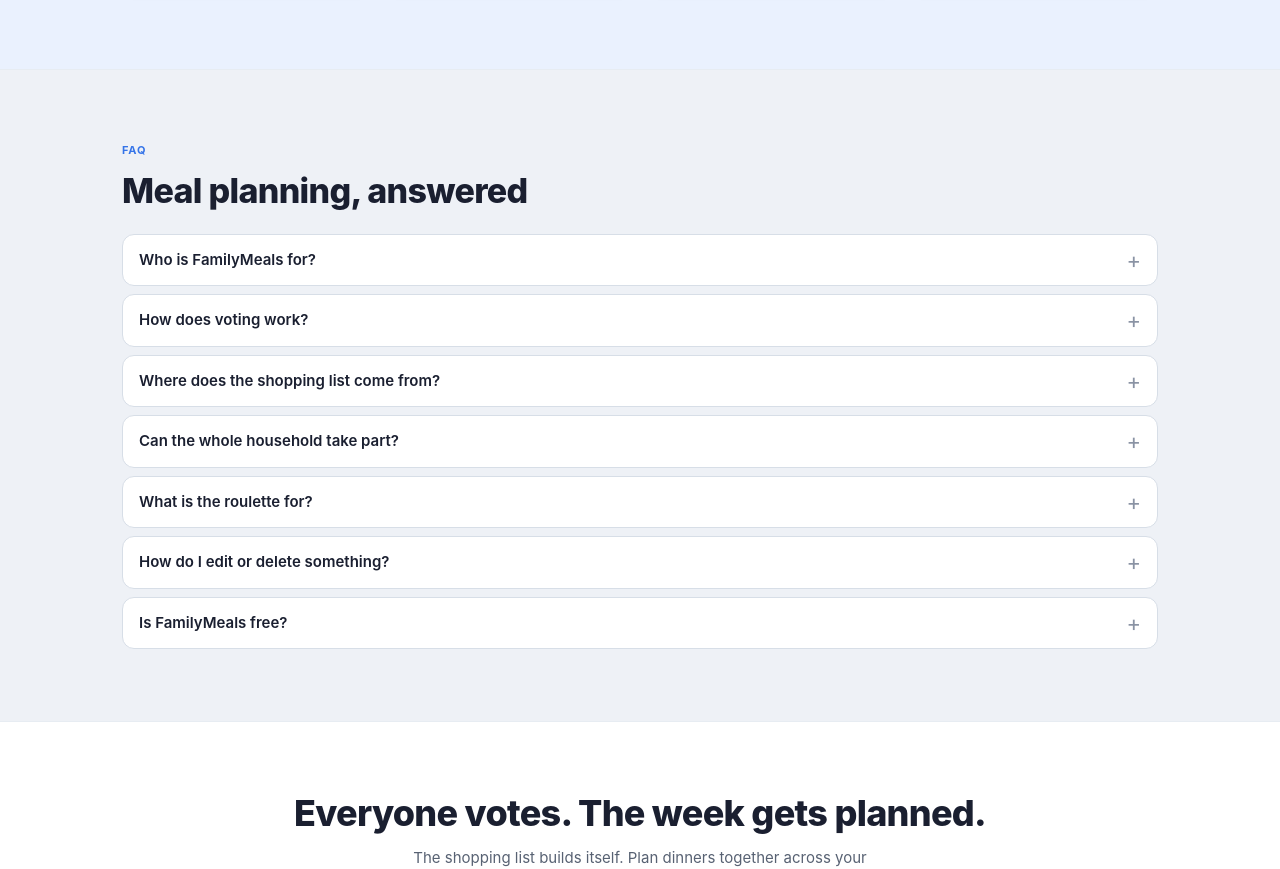
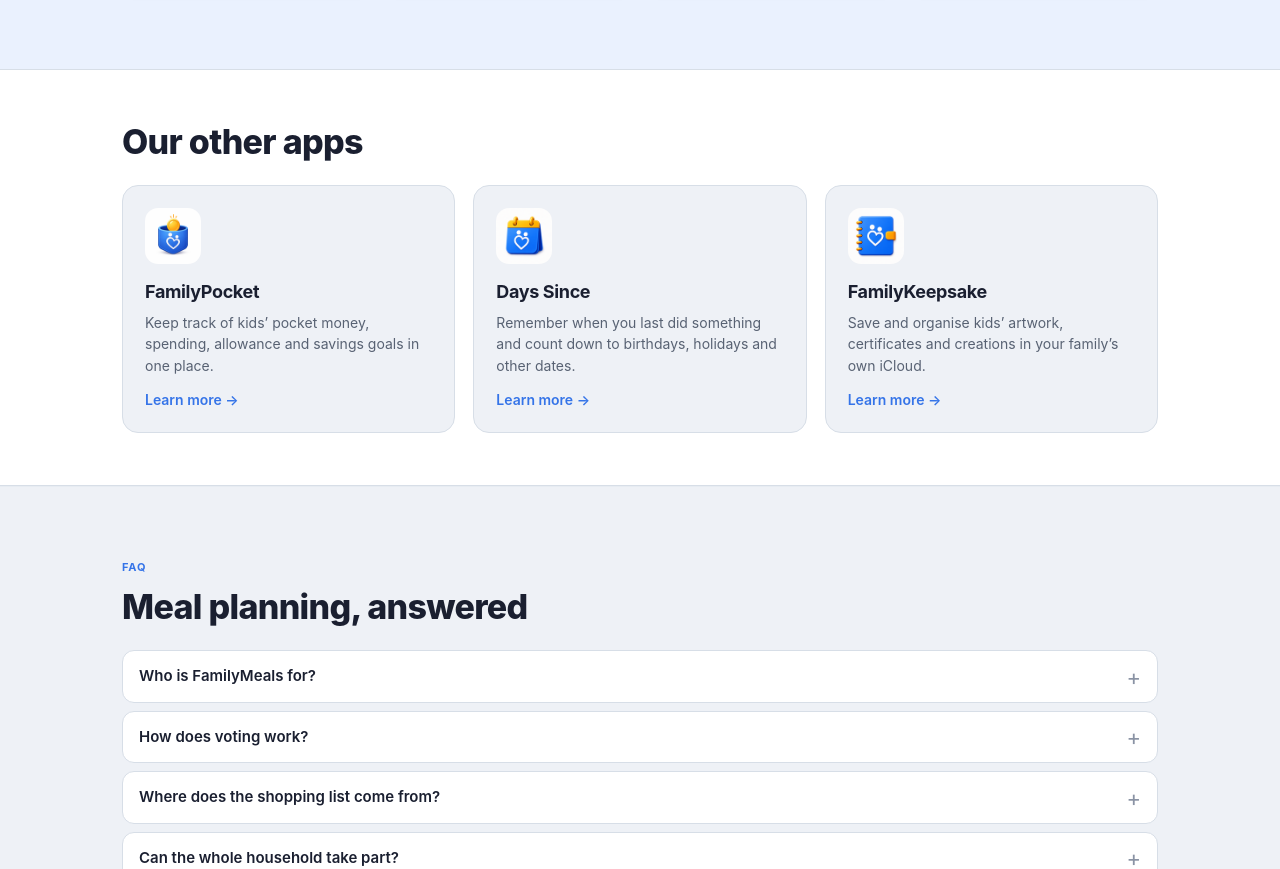
Before and after one commit to robertd7PPP/familymeals-web, a plain HTML site: page index.html in a window 1280 px wide. Shown: the part 6934-7803 px from the top of the page. Drawn offline with Linux system fonts and the light colour scheme.

Commit message:
Add other apps section before homepage FAQs

```diff
--- a/index.html
+++ b/index.html
@@ -229,6 +229,28 @@
     .seo-prose { background: var(--bg); }
     .seo-prose p { font-size: 15px; color: var(--text-sec); line-height: 1.7; max-width: 720px; margin-bottom: 14px; }
     .seo-prose p:last-child { margin-bottom: 0; }
+
+    /* ── Our other apps ── */
+    .other-apps { background: var(--card); border-block: 1px solid var(--border); scroll-margin-top: 60px; }
+    .other-apps-inner { max-width: 1100px; margin: 0 auto; padding: 44px 20px; }
+    .other-apps h2 { margin-bottom: 24px; }
+    .other-apps-grid { display: grid; grid-template-columns: minmax(0, 1fr); gap: 12px; list-style: none; }
+    .other-apps-grid > li { min-width: 0; }
+    .other-app-card { display: flex; align-items: flex-start; gap: 14px; height: 100%; padding: 18px; background: var(--bg); border: 1px solid var(--border); border-radius: var(--r-lg); color: var(--text); text-decoration: none; }
+    .other-app-card:hover { border-color: var(--navy); }
+    .other-app-card:focus-visible { outline: 3px solid var(--navy); outline-offset: 3px; }
+    .other-app-card img { width: 48px; height: 48px; flex: 0 0 auto; border-radius: 11px; }
+    .other-app-copy { display: flex; flex-direction: column; flex: 1; min-width: 0; }
+    .other-app-copy h3 { font-size: 18px; font-weight: 700; line-height: 1.3; letter-spacing: -0.02em; margin-bottom: 8px; }
+    .other-app-copy p { font-size: 14px; line-height: 1.55; color: var(--text-sec); margin-bottom: 12px; }
+    .other-app-link { font-size: 14px; font-weight: 600; color: var(--navy); margin-top: auto; }
+    .other-app-card:hover .other-app-link { text-decoration: underline; text-underline-offset: 3px; }
+    @media (min-width: 768px) {
+      .other-apps-inner { padding: 52px 32px; }
+      .other-apps-grid { grid-template-columns: repeat(3, minmax(0, 1fr)); gap: 18px; }
+      .other-app-card { flex-direction: column; gap: 16px; padding: 22px; }
+      .other-app-card img { width: 56px; height: 56px; border-radius: 13px; }
+    }
 
     /* ── FAQ ── */
     .faq { background: var(--bg); }
@@ -657,6 +679,45 @@
   </div>
 </section>
 
+<!-- ── Our other apps ── -->
+<section class="other-apps" id="other-apps" aria-labelledby="other-apps-heading">
+  <div class="other-apps-inner">
+    <h2 class="section-h2" id="other-apps-heading">Our other apps</h2>
+    <ul class="other-apps-grid">
+      <li>
+        <a class="other-app-card" href="https://www.familypocket.co.nz/">
+          <img src="/images/other-apps/familypocket.png" alt="" width="128" height="128" loading="lazy" decoding="async">
+          <div class="other-app-copy">
+            <h3>FamilyPocket</h3>
+            <p>Keep track of kids’ pocket money, spending, allowance and savings goals in one place.</p>
+            <span class="other-app-link">Learn more <span aria-hidden="true">→</span></span>
+          </div>
+        </a>
+      </li>
+      <li>
+        <a class="other-app-card" href="https://www.dayssince.co.nz/">
+          <img src="/images/other-apps/days-since.png" alt="" width="128" height="128" loading="lazy" decoding="async">
+          <div class="other-app-copy">
+            <h3>Days Since</h3>
+            <p>Remember when you last did something and count down to birthdays, holidays and other dates.</p>
+            <span class="other-app-link">Learn more <span aria-hidden="true">→</span></span>
+          </div>
+        </a>
+      </li>
+      <li>
+        <a class="other-app-card" href="https://www.familykeepsake.app/">
+          <img src="/images/other-apps/familykeepsake.png" alt="" width="128" height="128" loading="lazy" decoding="async">
+          <div class="other-app-copy">
+            <h3>FamilyKeepsake</h3>
+            <p>Save and organise kids’ artwork, certificates and creations in your family’s own iCloud.</p>
+            <span class="other-app-link">Learn more <span aria-hidden="true">→</span></span>
+          </div>
+        </a>
+      </li>
+    </ul>
+  </div>
+</section>
+
 <!-- ════════════════════════════════════════════════════════════ -->
 <!-- 7. FAQ                                                       -->
 <!-- ════════════════════════════════════════════════════════════ -->
--- a/sitemap.xml
+++ b/sitemap.xml
@@ -2,7 +2,7 @@
 <urlset xmlns="http://www.sitemaps.org/schemas/sitemap/0.9">
   <url>
     <loc>https://www.familymeals.co.nz/</loc>
-    <lastmod>2026-09-06</lastmod>
+    <lastmod>2026-09-10</lastmod>
     <priority>1.0</priority>
   </url>
 </urlset>
```
Also changed, not shown: images/other-apps/days-since.png (added), images/other-apps/familykeepsake.png (added), images/other-apps/familypocket.png (added).
